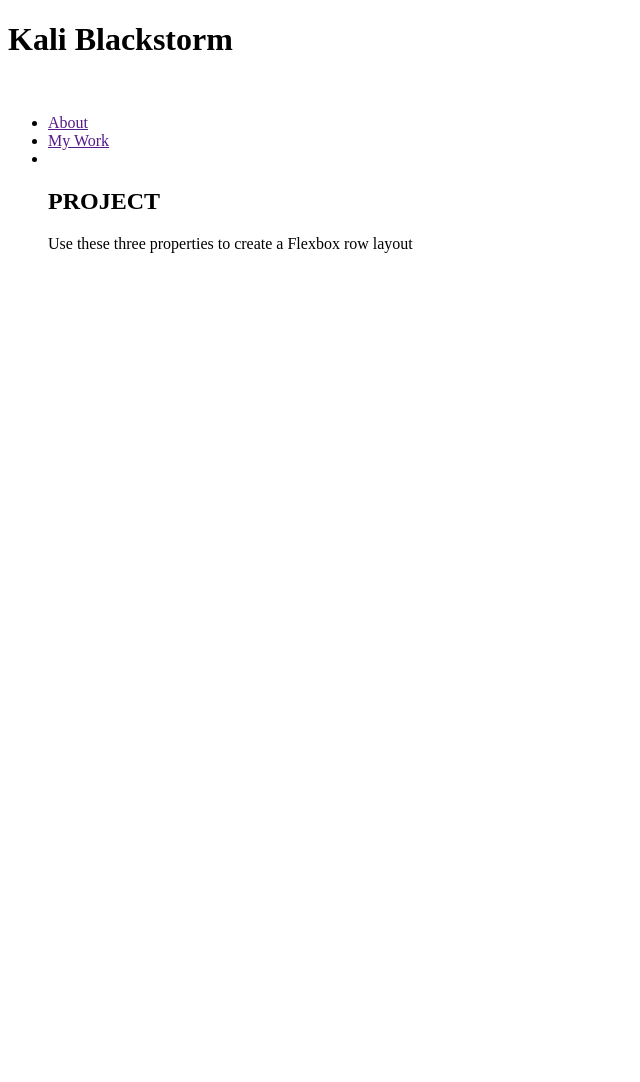
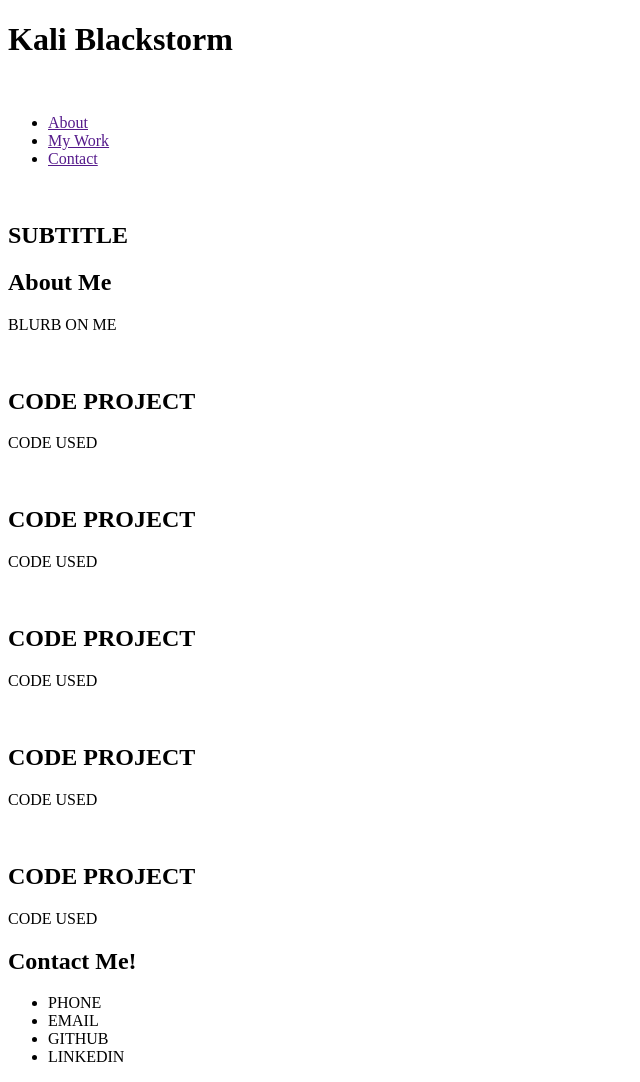
Before and after one commit to ravensandcrows/challenge-2, a plain HTML site: page index.html in a window 1280 px wide. Shown: the whole page, without its empty margins (0-640 px from the left). Before the commit the page ends 800 px from the top, so only its background shows below. Drawn offline with Linux system fonts and the light colour scheme.

Commit message:
HTML skeleton built

```diff
--- a/index.html
+++ b/index.html
@@ -20,22 +20,61 @@
                 <a href="">My Work</a>
             </li>
             <li>
-                <a href=""></a>
+                <a href="">Contact</a>
             </li>
         </ul>
 
     </nav>
 </header>
 <body>
-    <hero></hero>
-    <section>
-        <div class="card-column">
-            <figure class="card">
-                <h2 class ="card-header">PROJECT</h2>
-                <div class = "card-body">
-                     <p>Use these three properties to create a Flexbox row layout</p>
-                </div>
+    <hero>
+        <img> <!--ADD PIC HERE-->
+        <img> <!--ADD PIC HERE-->
+        <img> <!--ADD PIC HERE-->
+        <h2>SUBTITLE</h2>
+    </hero>
+    <section class="about">
+        <h2>About Me</h2>
+        <p>BLURB ON ME</p>
+    </section>
+    <section class="work">
+        <div id="first-project">
+            <img> <!--ADD PIC HERE-->
+            <h2>CODE PROJECT</h2>
+            <p>CODE USED</p>
         </div>
+        <div class="projects">
+            <div class="card">
+                <img> <!--ADD PIC HERE-->
+                <h2>CODE PROJECT</h2>
+                <p>CODE USED</p>
+            </div>
+            <div class="card"></div>
+            <img><!--ADD PIC HERE-->
+                <h2>CODE PROJECT</h2>
+                <p>CODE USED</p>
+            </div>
+            <div class="card">
+                <img>  <!--ADD PIC HERE-->
+                <h2>CODE PROJECT</h2>
+                <p>CODE USED</p>
+            </div>
+            <div class="card">
+                <img> <!--ADD PIC HERE-->
+                <h2>CODE PROJECT</h2>
+                <p>CODE USED</p>
+            </div>
+        </div>
+    </section>
+    <section class="contact">
+        <h2>Contact Me!</h2>
+        <ul>
+            <li>PHONE</li>
+            <li>EMAIL</li>
+            <li>GITHUB</li>
+            <li>LINKEDIN</li>
+        </ul>
+
     </section>
 
 </body>
```
